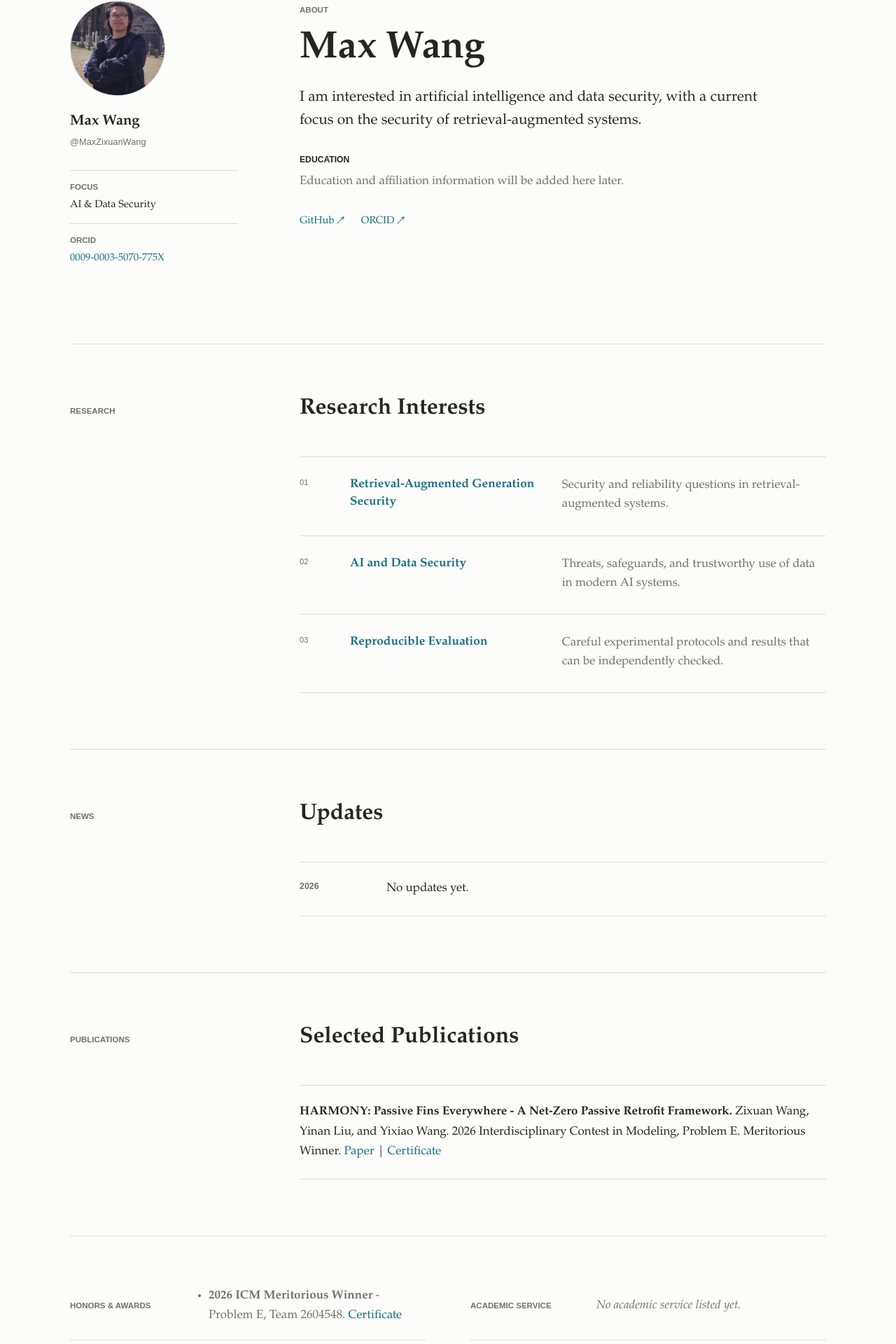
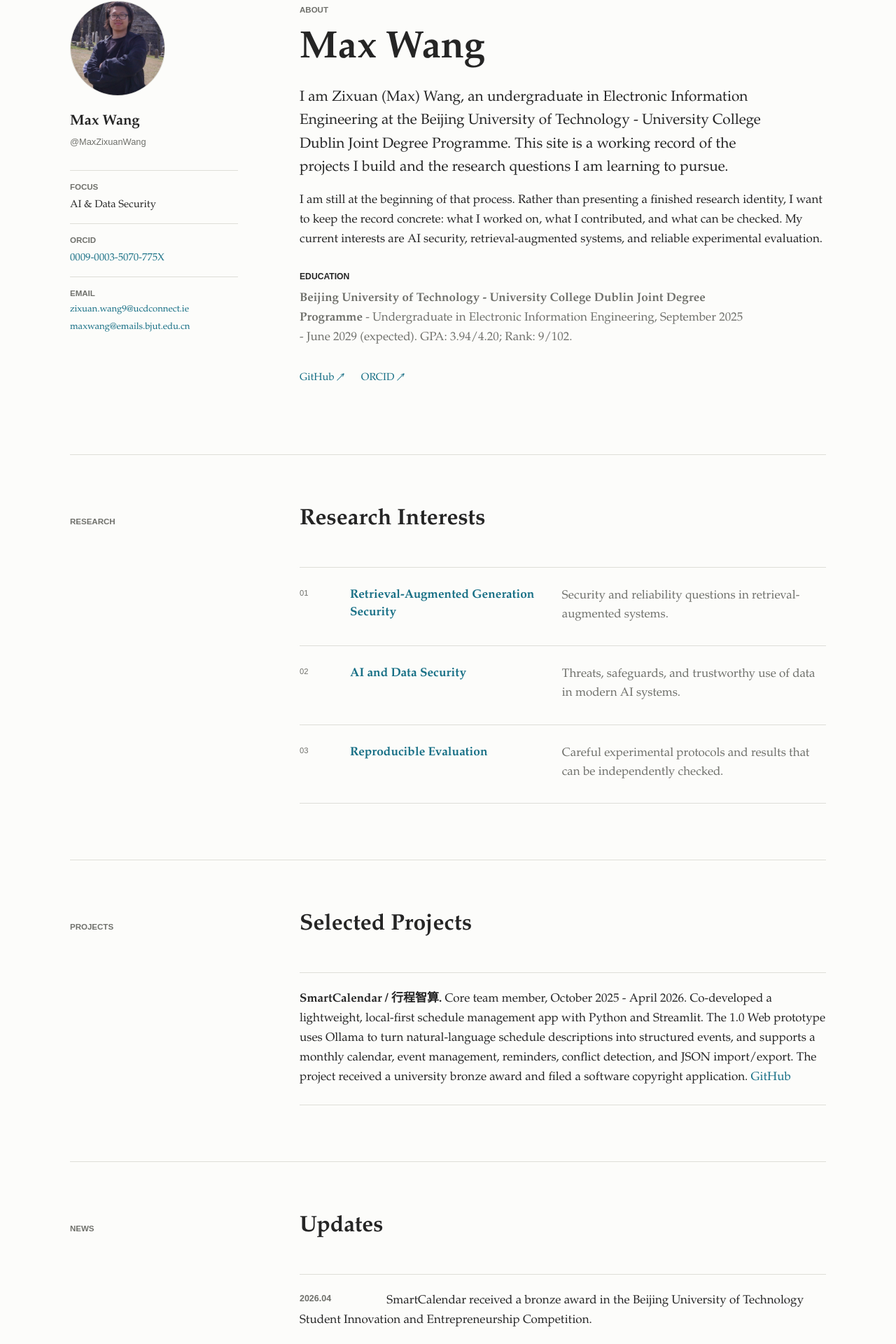
Before and after one commit to MaxZixuanWang/maxzixuanwang.github.io, a Next.js app: page / in a window 1280 px wide. Shown: the part 160-2080 px from the top of the page at 70% size. Built offline with nearby package versions, Linux system fonts and the light colour scheme.

Commit message:
Add resume details and contact information

```diff
--- a/app/globals.css
+++ b/app/globals.css
@@ -188,6 +188,21 @@ a:focus-visible {
   color: var(--accent);
 }
 
+.profile-contact p {
+  margin: 0;
+}
+
+.profile-contact p + p {
+  margin-top: 6px;
+}
+
+.profile-contact a {
+  display: block;
+  overflow-wrap: anywhere;
+  font-size: 0.82rem;
+  line-height: 1.45;
+}
+
 .profile-main {
   padding-top: 4px;
 }
@@ -362,7 +377,7 @@ a:focus-visible {
 .compact-sections > div {
   display: grid;
   grid-template-columns: 180px 1fr;
-  align-items: center;
+  align-items: start;
   padding-bottom: 20px;
   border-bottom: 1px solid var(--line);
 }
--- a/app/page.tsx
+++ b/app/page.tsx
@@ -11,11 +11,13 @@ function readContent(filename: string) {
 
 const content = {
   about: readContent("about.md"),
+  contact: readContent("contact.md"),
   research: readContent("research.md"),
   news: readContent("news.md"),
+  projects: readContent("projects.md"),
+  experience: readContent("experience.md"),
   publications: readContent("publications.md"),
   honors: readContent("honors.md"),
-  service: readContent("service.md"),
 };
 
 function EditableContent({
@@ -53,6 +55,8 @@ export default function Home() {
           <nav className="site-nav" aria-label="Primary navigation">
             <a href="#about">About</a>
             <a href="#research">Research</a>
+            <a href="#projects">Projects</a>
+            <a href="#experience">Experience</a>
             <a href="#news">News</a>
             <a href="#publications">Publications</a>
           </nav>
@@ -102,6 +106,14 @@ export default function Home() {
                   </a>
                 </dd>
               </div>
+              <div>
+                <dt>Email</dt>
+                <dd>
+                  <EditableContent className="profile-contact">
+                    {content.contact}
+                  </EditableContent>
+                </dd>
+              </div>
             </dl>
           </aside>
 
@@ -144,6 +156,18 @@ export default function Home() {
           </EditableContent>
         </section>
 
+        <section className="content-section" id="projects">
+          <header className="section-heading">
+            <p className="section-label">Projects</p>
+            <h2>Selected Projects</h2>
+          </header>
+          <EditableContent
+            className="editable-content entry-list publication-list"
+          >
+            {content.projects}
+          </EditableContent>
+        </section>
+
         <section className="content-section" id="news">
           <header className="section-heading">
             <p className="section-label">News</p>
@@ -169,7 +193,7 @@ export default function Home() {
         </section>
 
         <section className="compact-sections" aria-label="Additional academic information">
-          <div>
+          <div id="honors">
             <p className="section-label">Honors &amp; Awards</p>
             <EditableContent
               className="editable-content compact-content"
@@ -177,12 +201,12 @@ export default function Home() {
               {content.honors}
             </EditableContent>
           </div>
-          <div>
-            <p className="section-label">Academic Service</p>
+          <div id="experience">
+            <p className="section-label">Experience</p>
             <EditableContent
               className="editable-content compact-content"
             >
-              {content.service}
+              {content.experience}
             </EditableContent>
           </div>
         </section>
--- a/content/about.md
+++ b/content/about.md
@@ -1,5 +1,7 @@
-I am interested in artificial intelligence and data security, with a current focus on the security of retrieval-augmented systems.
+I am Zixuan (Max) Wang, an undergraduate in Electronic Information Engineering at the Beijing University of Technology - University College Dublin Joint Degree Programme. This site is a working record of the projects I build and the research questions I am learning to pursue.
+
+I am still at the beginning of that process. Rather than presenting a finished research identity, I want to keep the record concrete: what I worked on, what I contributed, and what can be checked. My current interests are AI security, retrieval-augmented systems, and reliable experimental evaluation.
 
 ### Education
 
-Education and affiliation information will be added here later.
+**Beijing University of Technology - University College Dublin Joint Degree Programme** - Undergraduate in Electronic Information Engineering, September 2025 - June 2029 (expected). GPA: 3.94/4.20; Rank: 9/102.
--- /dev/null
+++ b/content/contact.md
@@ -0,0 +1,3 @@
+[zixuan.wang9@ucdconnect.ie](mailto:zixuan.wang9@ucdconnect.ie)
+
+[maxwang@emails.bjut.edu.cn](mailto:maxwang@emails.bjut.edu.cn)
--- /dev/null
+++ b/content/experience.md
@@ -0,0 +1 @@
+- **Product Testing and Maintenance Intern, Chuanqi Technology (Beijing) Co., Ltd.** July - September 2025 and January - March 2026. Participated in black-box and white-box product testing, documented issues and testing feedback, supported equipment commissioning and maintenance at customer sites, and used Dewetron OXYGEN for data acquisition and basic analysis.
--- a/content/honors.md
+++ b/content/honors.md
@@ -1 +1,4 @@
-- **2026 ICM Meritorious Winner** - Problem E, Team 2604548. [Certificate](/files/2026-icm-meritorious-winner-certificate.pdf)
+- **2026 ICM Meritorious Winner** - Problem E, Team 2604548; top 6.67% globally. [Certificate](/files/2026-icm-meritorious-winner-certificate.pdf)
+- **Full Scholarship** - University College Dublin 2026 Summer Exchange Programme.
+- **Outstanding Student** - Beijing University of Technology.
+- **Bronze Award** - Beijing University of Technology Student Innovation and Entrepreneurship Competition, for SmartCalendar.
--- a/content/news.md
+++ b/content/news.md
@@ -1 +1,2 @@
-- **2026** No updates yet.
+- **2026.04** SmartCalendar received a bronze award in the Beijing University of Technology Student Innovation and Entrepreneurship Competition.
+- **2026.02** Team 2604548 received a Meritorious Winner award in the 2026 Interdisciplinary Contest in Modeling.
--- /dev/null
+++ b/content/projects.md
@@ -0,0 +1 @@
+- **SmartCalendar / 行程智算.** Core team member, October 2025 - April 2026. Co-developed a lightweight, local-first schedule management app with Python and Streamlit. The 1.0 Web prototype uses Ollama to turn natural-language schedule descriptions into structured events, and supports a monthly calendar, event management, reminders, conflict detection, and JSON import/export. The project received a university bronze award and filed a software copyright application. [GitHub](https://github.com/SeanHank/SmartCalendar)
--- a/content/service.md
+++ /dev/null
@@ -1 +0,0 @@
-_No academic service listed yet._
```
Also changed, not shown: content/README.md.
